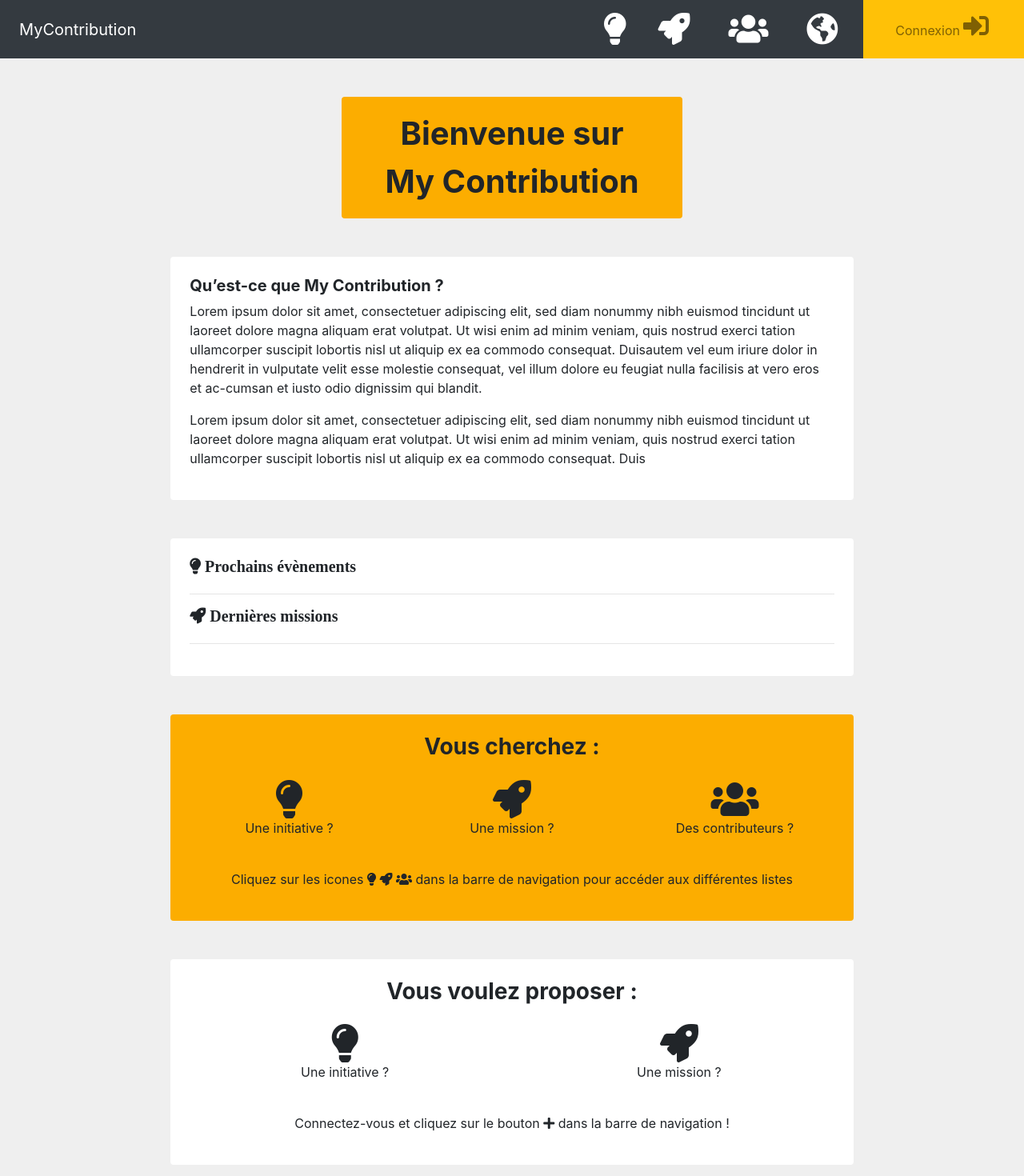
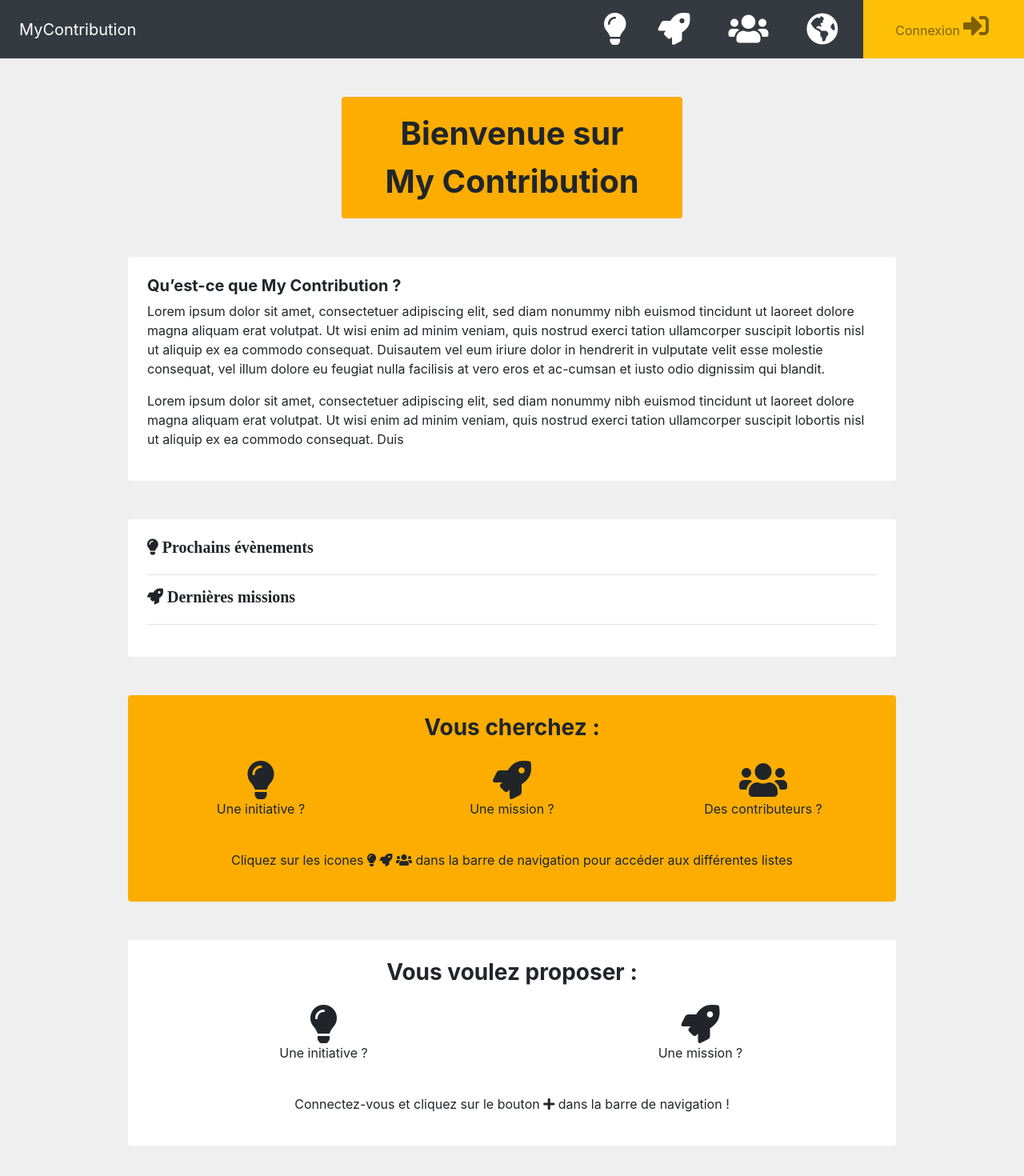
Before and after one commit to WildCodeSchool/toulouse-0918-js-mycontribution, a React (Create React App) app in the folder front/: page / in a window 1280 px wide. Shown: the top 1470 px of the page at 80% size. Built offline with nearby package versions, Linux system fonts and the light colour scheme.

Commit message:
création du routeur

```diff
--- a/front/package.json
+++ b/front/package.json
@@ -7,6 +7,8 @@
     "node-sass": "^4.10.0",
     "react": "^16.6.3",
     "react-dom": "^16.6.3",
+    "react-router": "^4.3.1",
+    "react-router-dom": "^4.3.1",
     "react-scripts": "2.1.1",
     "react-strap": "0.0.1",
     "reactstrap": "^6.5.0"
--- a/front/src/App.js
+++ b/front/src/App.js
@@ -3,13 +3,16 @@ import './App.css';
 import Accueil from './components/Accueil'
 import Navigation from './components/Navigation';
 import Footer from './components/Footer';
+import { Route, Switch } from 'react-router-dom';
 
 class App extends Component {
   render() {
     return (
       <div>
         <Navigation />
-        <Accueil />
+        <Switch>
+        <Route exact path="/" component={Accueil}></Route>
+        </Switch>
         <Footer />
       </div>
     );
--- a/front/src/components/Accueil.js
+++ b/front/src/components/Accueil.js
@@ -16,13 +16,13 @@ class Accueil extends Component {
       <div>
         <Container fluid>
           <Row className="d-flex justify-content-center my-5">
-            <Col xs='12' sm='12' md='4' className='bienvenue rounded py-3' style={{ fontWeight: 'bold' }}>{this.state.connexion ? `Bonjour ${this.state.profil} !` : <div>Bienvenue sur<br />My Contribution</div>}</Col>
+            <Col xs='9' sm='6' md='4' className='bienvenue rounded py-3' style={{ fontWeight: 'bold' }}>{this.state.connexion ? `Bonjour ${this.state.profil} !` : <div>Bienvenue sur<br />My Contribution</div>}</Col>
           </Row>
         </Container>
         {this.state.connexion ? '' :
           <Container fluid>
             <Row className="d-flex justify-content-center">
-              <Col xs='12' sm='12' md='8' className='presentation rounded py-4 px-4'>
+              <Col xs='11' sm='10' md='9' className='presentation rounded py-4 px-4'>
                 <h5 style={{ fontWeight: 'bold' }}>Qu’est-ce que My Contribution ?</h5>
                 <p>Lorem ipsum dolor sit amet, consectetuer adipiscing elit, sed diam nonummy nibh euismod tincidunt ut laoreet dolore magna aliquam erat volutpat. Ut wisi enim ad minim veniam, quis nostrud exerci tation ullamcorper suscipit lobortis nisl ut aliquip ex ea commodo consequat. Duisautem vel eum iriure dolor in hendrerit in vulputate velit esse molestie consequat, vel illum dolore eu feugiat nulla facilisis at vero eros et ac-cumsan et iusto odio dignissim qui blandit.</p>
                 <p>Lorem ipsum dolor sit amet, consectetuer adipiscing elit, sed diam nonummy nibh euismod tincidunt ut laoreet dolore magna aliquam erat volutpat. Ut wisi enim ad minim veniam, quis nostrud exerci tation ullamcorper suscipit lobortis nisl ut aliquip ex ea commodo consequat. Duis</p>
@@ -31,7 +31,7 @@ class Accueil extends Component {
           </Container>}
         <Container fluid>
           <Row className="d-flex justify-content-center my-5">
-            <Col xs='12' sm='12' md='8' className='actualite rounded py-4 px-4'>
+            <Col xs='11' sm='10' md='9' className='actualite rounded py-4 px-4'>
               <div>
                 <h5 style={{ fontWeight: 'bold' }} className="fas fa-lightbulb"> Prochains évènements</h5>
                 <hr />
@@ -45,7 +45,7 @@ class Accueil extends Component {
         </Container>
         <Container fluid>
           <Row className="d-flex justify-content-center my-5">
-            <Col xs='12' sm='12' md='8' className='chercher rounded py-4 px-4 text-center'>
+            <Col xs='11' sm='10' md='9' className='chercher rounded py-4 px-4 text-center'>
               <h3 style={{ fontWeight: 'bold' }}>Vous cherchez :</h3>
               <Row className="d-flex justify-content-between my-4">
                 <Col xs='4'><i className="fas fa-lightbulb fa-3x"></i><p>Une initiative ?</p></Col>
@@ -56,9 +56,10 @@ class Accueil extends Component {
             </Col>
           </Row>
         </Container>
+        {this.state.connexion ? '' :
           <Container fluid>
             <Row className="d-flex justify-content-center my-5">
-            <Col xs='12' sm='12' md='8' className='proposer rounded py-4 px-4 text-center'>
+              <Col xs='11' sm='10' md='9' className='proposer rounded py-4 px-4 text-center'>
                 <h3 style={{ fontWeight: 'bold' }}>Vous voulez proposer : </h3>
                 <Row className="d-flex justify-content-between my-4">
                   <Col xs='6'><i className="fas fa-lightbulb fa-3x"></i><p>Une initiative ?</p></Col>
@@ -67,7 +68,7 @@ class Accueil extends Component {
                 <p>Connectez-vous et cliquez sur le bouton <i className="fas fa-plus"></i> dans la barre de navigation !</p>
               </Col>
             </Row>
-        </Container>
+          </Container>}
       </div>
     )
   }
--- a/front/src/index.js
+++ b/front/src/index.js
@@ -1,11 +1,12 @@
 import React from 'react';
 import ReactDOM from 'react-dom';
+import { BrowserRouter } from 'react-router-dom'
 import './index.css';
 import App from './App';
 import * as serviceWorker from './serviceWorker';
 import 'bootstrap/dist/css/bootstrap.min.css';
 
-ReactDOM.render(<App />, document.getElementById('root'));
+ReactDOM.render(<BrowserRouter><App /></BrowserRouter>, document.getElementById('root'));
 
 // If you want your app to work offline and load faster, you can change
 // unregister() to register() below. Note this comes with some pitfalls.
```
Also changed, not shown: 1 other file (tests, documents, lock files or other folders). Lines whose indentation alone changed are shown as unchanged.
